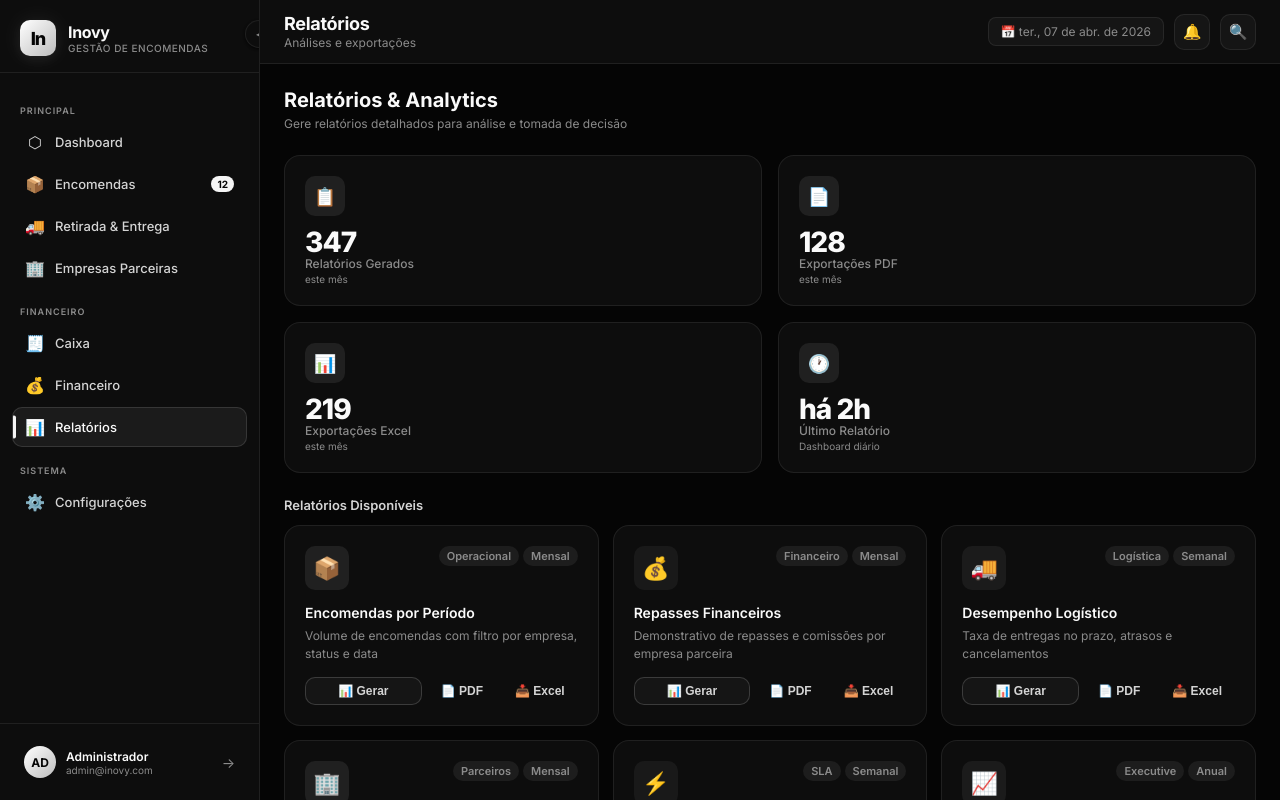
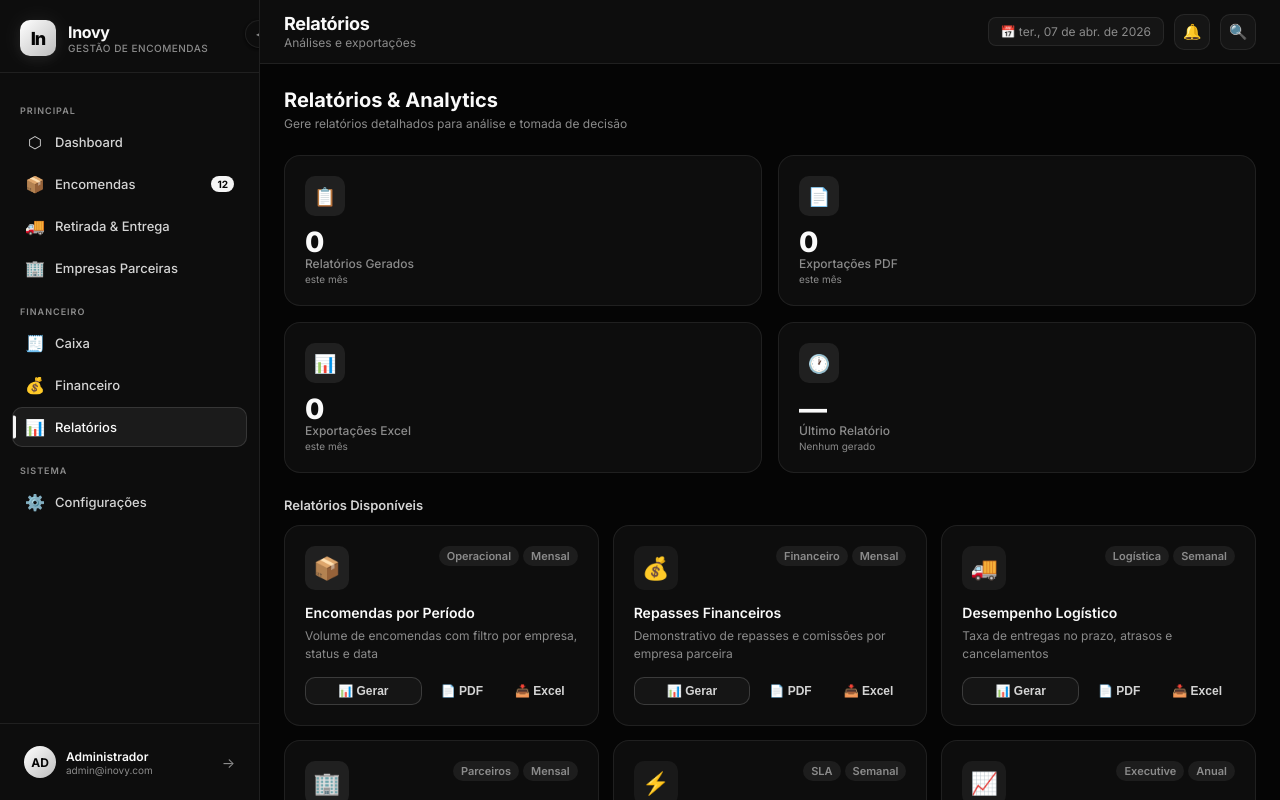
Before and after one commit to Lealweed/inovy-saas, a Next.js app: page /relatorios in a window 1280 px wide. Shown: the top 800 px of the page. Built offline with nearby package versions, Linux system fonts and the light colour scheme; no server answers.

Commit message:
fix(relatorios): zerar dados mock dos KPIs

```diff
--- a/src/app/(dashboard)/relatorios/page.tsx
+++ b/src/app/(dashboard)/relatorios/page.tsx
@@ -64,10 +64,10 @@ export default function RelatoriosPage() {
       {/* Quick Stats */}
       <div className="grid-4" style={{ marginBottom: "24px" }}>
         {[
-          { label: "Relatórios Gerados", value: "347", icon: "📋", sub: "este mês" },
-          { label: "Exportações PDF", value: "128", icon: "📄", sub: "este mês" },
-          { label: "Exportações Excel", value: "219", icon: "📊", sub: "este mês" },
-          { label: "Último Relatório", value: "há 2h", icon: "🕐", sub: "Dashboard diário" },
+          { label: "Relatórios Gerados", value: "0", icon: "📋", sub: "este mês" },
+          { label: "Exportações PDF", value: "0", icon: "📄", sub: "este mês" },
+          { label: "Exportações Excel", value: "0", icon: "📊", sub: "este mês" },
+          { label: "Último Relatório", value: "—", icon: "🕐", sub: "Nenhum gerado" },
         ].map((stat, i) => (
           <div key={i} className="kpi-card">
             <div className="kpi-icon indigo">{stat.icon}</div>
```
